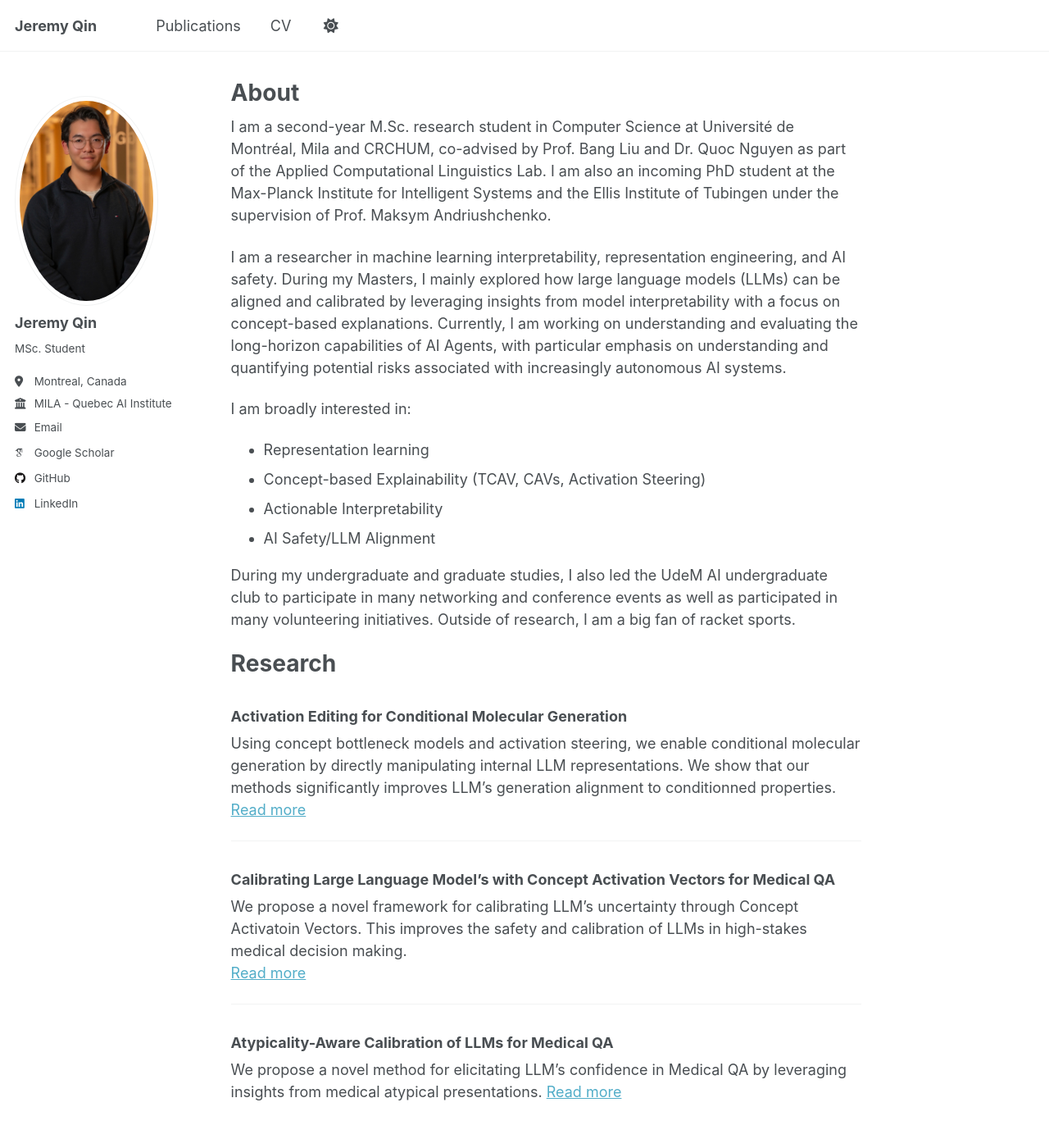
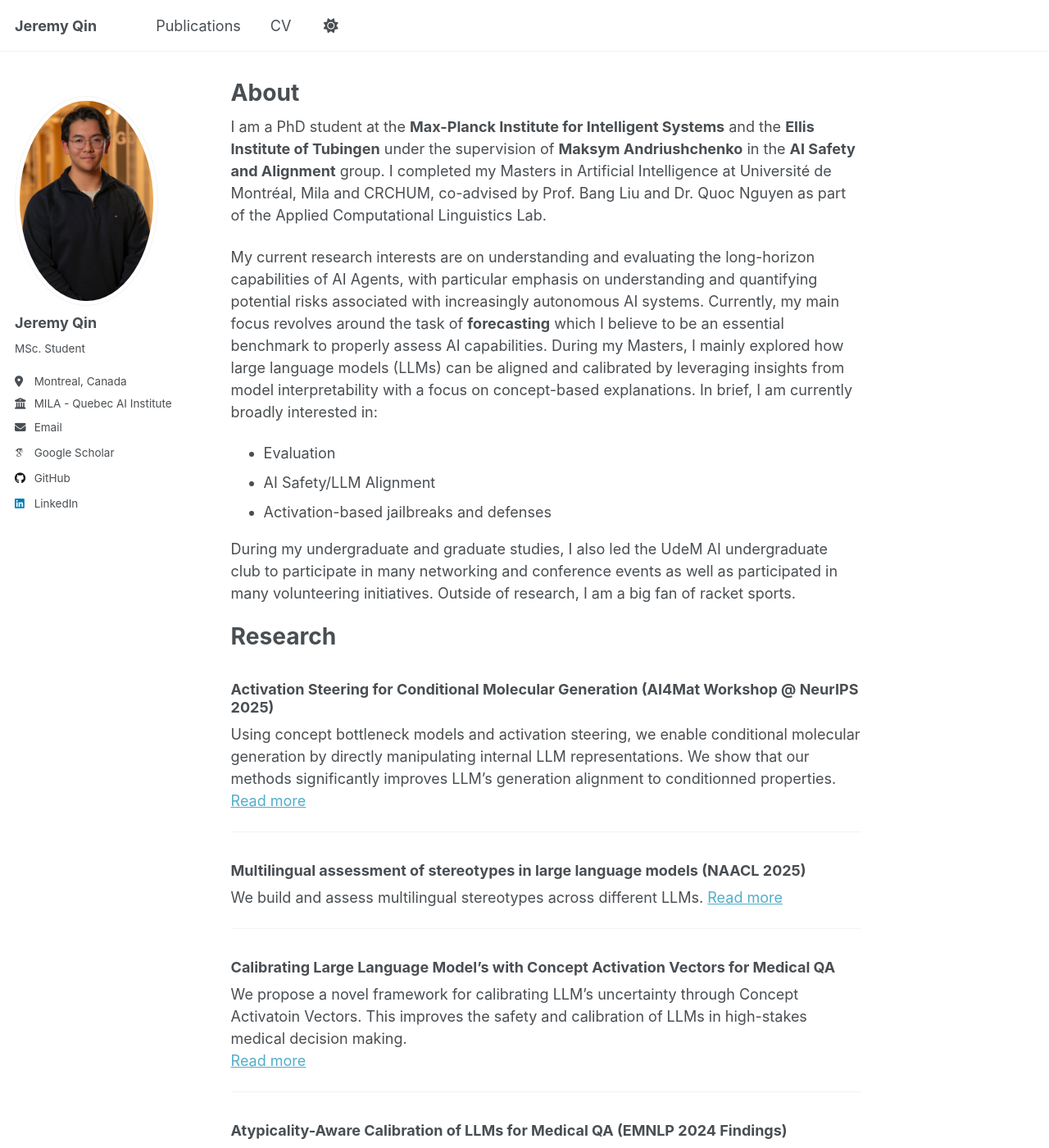
Before and after one commit to jeremy-qin/jeremy-qin.github.io, a Jekyll site: the page built from _pages/about.md, in a window 1280 px wide and 1400 px high. Shown: the whole window at 82% size. Built offline with Jekyll 4.4.1, drawn with Linux system fonts in a browser that asks for light colours; some web fonts are replaced.

Commit message:
Revise about page with updated research details
Updated academic background and research interests, emphasizing current PhD position and ongoing projects.

```diff
--- a/_pages/about.md
+++ b/_pages/about.md
@@ -7,16 +7,15 @@ redirect_from:
   - /about.html
 ---
 
-I am a second-year M.Sc. research student in Computer Science at Université de Montréal, Mila and CRCHUM, co-advised by Prof. Bang Liu and Dr. Quoc Nguyen as part of the Applied Computational Linguistics Lab. I am also an incoming PhD student at the Max-Planck Institute for Intelligent Systems and the Ellis Institute of Tubingen under the supervision of Prof. Maksym Andriushchenko.
+I am a PhD student at the **Max-Planck Institute for Intelligent Systems** and the **Ellis Institute of Tubingen** under the supervision of **Maksym Andriushchenko** in the **AI Safety and Alignment** group. I completed my Masters in Artificial Intelligence at Université de Montréal, Mila and CRCHUM, co-advised by Prof. Bang Liu and Dr. Quoc Nguyen as part of the Applied Computational Linguistics Lab.
 
-I am a researcher in machine learning interpretability, representation engineering, and AI safety. During my Masters, I mainly explored how large language models (LLMs) can be aligned and calibrated by leveraging insights from model interpretability with a focus on concept-based explanations. Currently, I am working on understanding and evaluating the long-horizon capabilities of AI Agents, with particular emphasis on understanding and quantifying potential risks associated with increasingly autonomous AI systems.
+My current research interests are on understanding and evaluating the long-horizon capabilities of AI Agents, with particular emphasis on understanding and quantifying potential risks associated with increasingly autonomous AI systems. Currently, my main focus revolves around the task of **forecasting** which I believe to be an essential benchmark to properly assess AI capabilities. During my Masters, I mainly explored how large language models (LLMs) can be aligned and calibrated by leveraging insights from model interpretability with a focus on concept-based explanations.
+In brief, I am currently broadly interested in:
 
-I am broadly interested in:
+- Evaluation
+- AI Safety/LLM Alignment
+- Activation-based jailbreaks and defenses
 
-- Representation learning
-- Concept-based Explainability (TCAV, CAVs, Activation Steering)
-- Actionable Interpretability
-- AI Safety/LLM Alignment
 
 During my undergraduate and graduate studies, I also led the UdeM AI undergraduate club to participate in many networking and conference events as well as participated in many volunteering initiatives. Outside of research, I am a big fan of racket sports.
 
@@ -26,10 +25,15 @@ During my undergraduate and graduate studies, I also led the UdeM AI undergradua
 
 # Research
 
-### Activation Editing for Conditional Molecular Generation
+### Activation Steering for Conditional Molecular Generation (AI4Mat Workshop @ NeurIPS 2025)
 Using concept bottleneck models and activation steering, we enable conditional molecular generation by directly manipulating internal LLM representations. We show that our methods significantly improves LLM's generation alignment to conditionned properties.
-[Read more](./publications/molecular-steering)
+[Read more](https://openreview.net/pdf?id=e8bcQehZ15)
 
+---
+
+### Multilingual assessment of stereotypes in large language models (NAACL 2025)
+We build and assess multilingual stereotypes across different LLMs.
+[Read more](https://aclanthology.org/2025.naacl-long.600.pdf)
 
 ---
 
@@ -39,6 +43,6 @@ We propose a novel framework for calibrating LLM's uncertainty through Concept A
 
 ---
 
-### Atypicality-Aware Calibration of LLMs for Medical QA
+### Atypicality-Aware Calibration of LLMs for Medical QA (EMNLP 2024 Findings)
 We propose a novel method for elicitating LLM's confidence in Medical QA by leveraging insights from medical atypical presentations.
-[Read more](./publications/concept-alignment)
+[Read more](https://aclanthology.org/2024.findings-emnlp.142.pdf)
```
